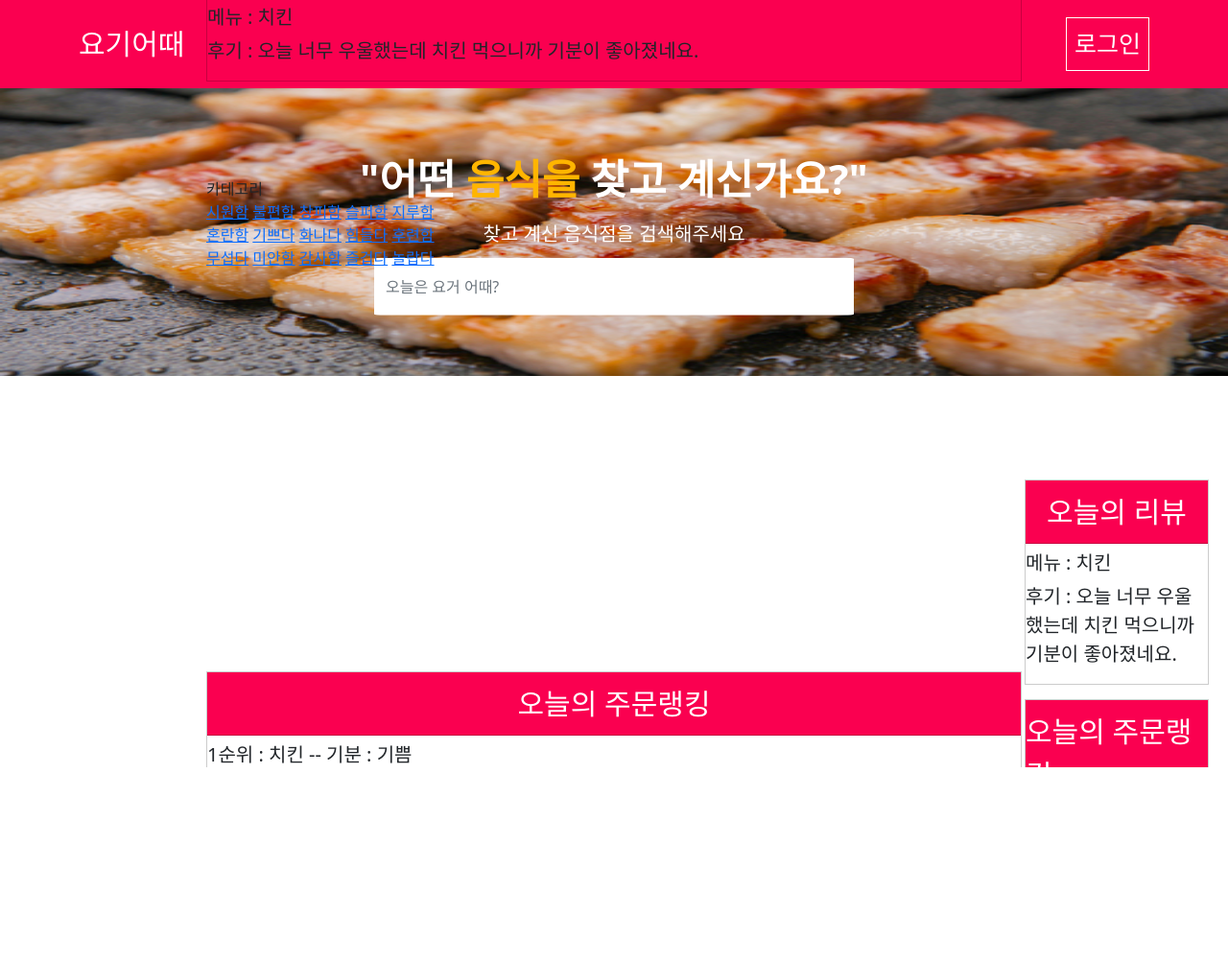
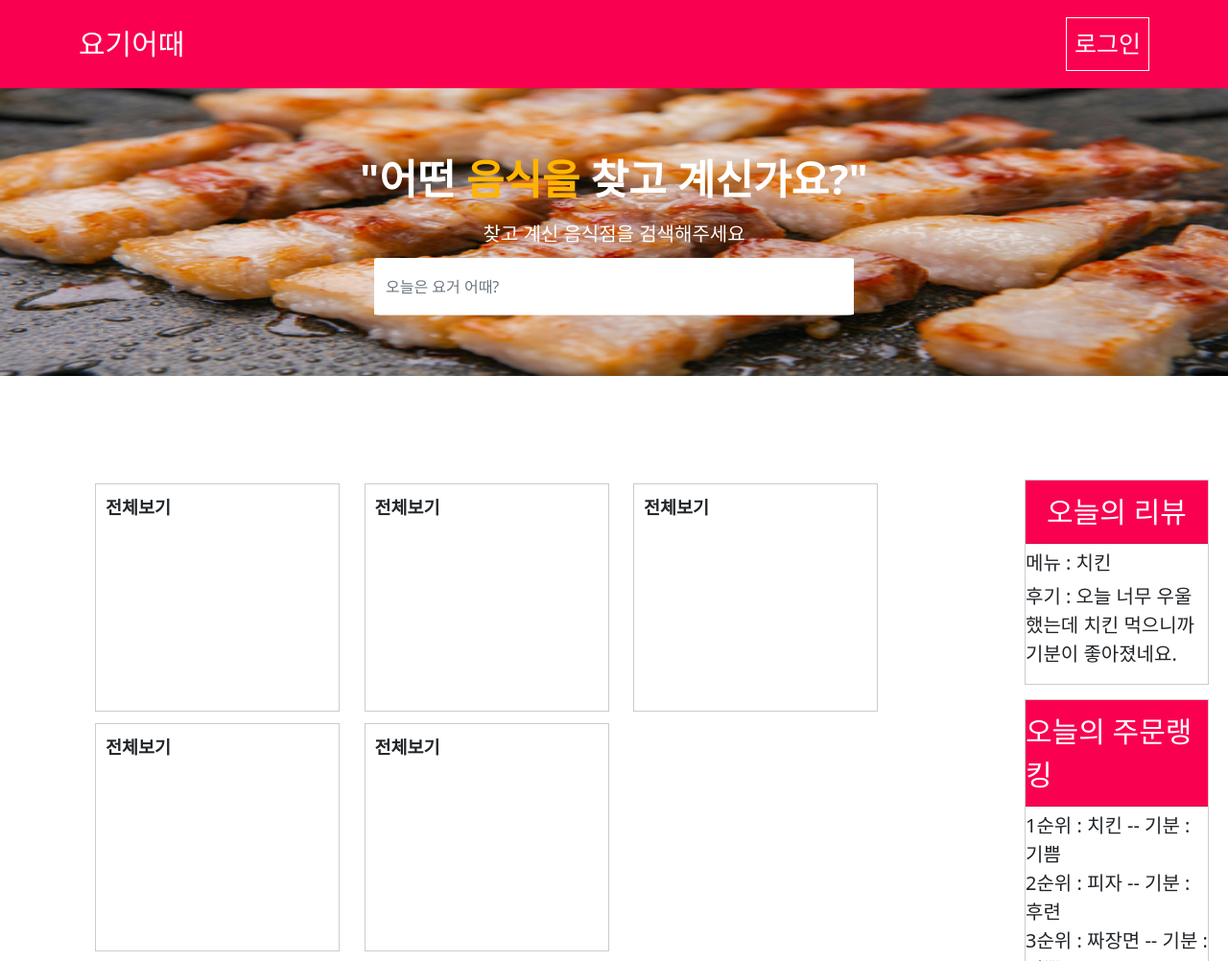
Before and after one commit to Reinforcement-succeeded/yogi_otte, a Django app: template templates/main/main.html in a window 1280 px wide. Shown: the whole page at 96% size. Before the commit the page ends 800 px from the top, so only its background shows below. Run offline with Django 4.2, Linux system fonts and the light colour scheme; the template is opened without the code that fills it, so the values that code supplies are empty.

Commit message:
MOD main.html
DEL category ADD container category
DEL review ranking

```diff
--- a/templates/main/main.html
+++ b/templates/main/main.html
@@ -8,48 +8,33 @@
 <link rel="stylesheet" href="{% static 'css/main.css' %}">
 <div class="container">
     <div class="wrap">
-        <form class="form-area">
-            <div class="form-group mt-2 mb-2">
-                <input type="text" class="form-control" id="text" name="text" placeholder="오늘은 요거 어때?">
-            </div>
             <div class="main">
-                <div class="review">
-                    <div class="review-title">오늘의 리뷰</div>
-                    <div class="menu">메뉴 : 치킨</div>
-                    <p class="review-text">후기 : 오늘 너무 우울했는데 치킨 먹으니까 기분이 좋아졌네요.</p>
-                </div>
                 <div class="category">
-                    <div class="category-title">카테고리</div>
-                    <span><a href="">시원함</a></span>
-                    <span><a href="">불편함</a></span>
-                    <span><a href="">창피함</a></span>
-                    <span><a href="">슬퍼함</a></span>
-                    <span><a href="">지루함</a></span>
-                    <br>
-                    <span><a href="">혼란함</a></span>
-                    <span><a href="">기쁘다</a></span>
-                    <span><a href="">화나다</a></span>
-                    <span><a href="">힘들다</a></span>
-                    <span><a href="">후련함</a></span>
-                    <br>
-                    <span><a href="">무섭다</a></span>
-                    <span><a href="">미안함</a></span>
-                    <span><a href="">감사함</a></span>
-                    <span><a href="">즐겁다</a></span>
-                    <span><a href="">놀랍다</a></span>
-                </div>
-                   <div class="ranking">
-                    <div class="ranking-title">오늘의 주문랭킹</div>
-                    <div class="ranking-text">
-                        <div>1순위 : 치킨 -- 기분 : 기쁨</div>
-                        <div>2순위 : 피자 -- 기분 : 후련</div>
-                        <div>3순위 : 짜장면 -- 기분 : 기쁨</div>
-                        <div>4순위 : 보쌈 -- 기분 : 기쁨</div>
-                        <div>5순위 : 햄버거 -- 기분 : 기쁨</div>
+                    <div class="category-container">
+                        <div class="category-container-div">
+                            <span>전체보기</span>
+                            <img src="">
+                        </div>
+                        <div class="category-container-div">
+                            <span>전체보기</span>
+                            <img src="">
+                        </div>
+                        <div class="category-container-div">
+                            <span>전체보기</span>
+                            <img src="">
+                        </div>
+                        <div class="category-container-div">
+                            <span>전체보기</span>
+                            <img src="">
+                        </div>
+                        <div class="category-container-div">
+                            <span>전체보기</span>
+                            <img src="">
+                        </div>
                     </div>
                 </div>
+                </div>
             </div>
-        </form>
     </div>
 </div>
 {% endblock %}
```
